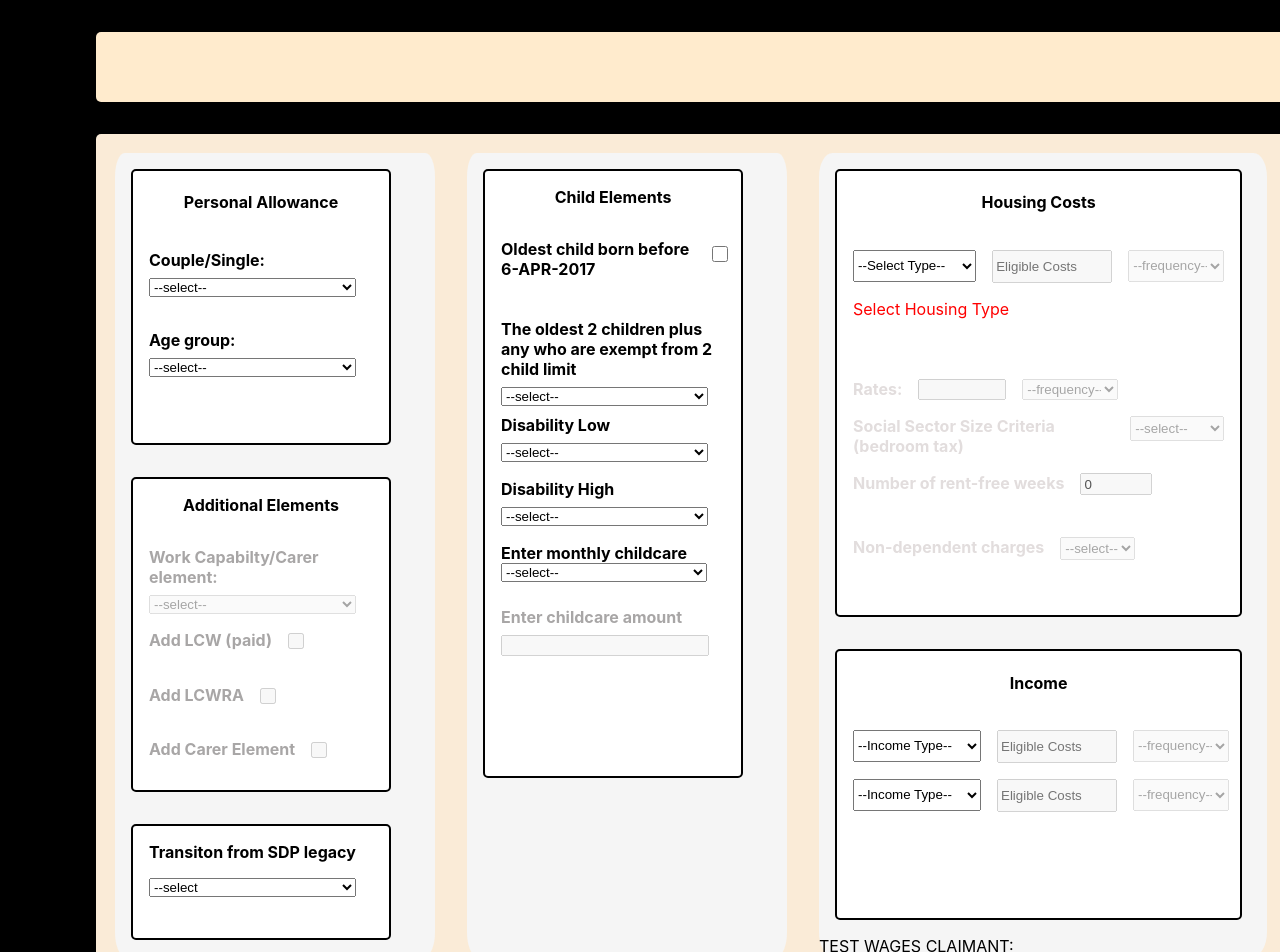
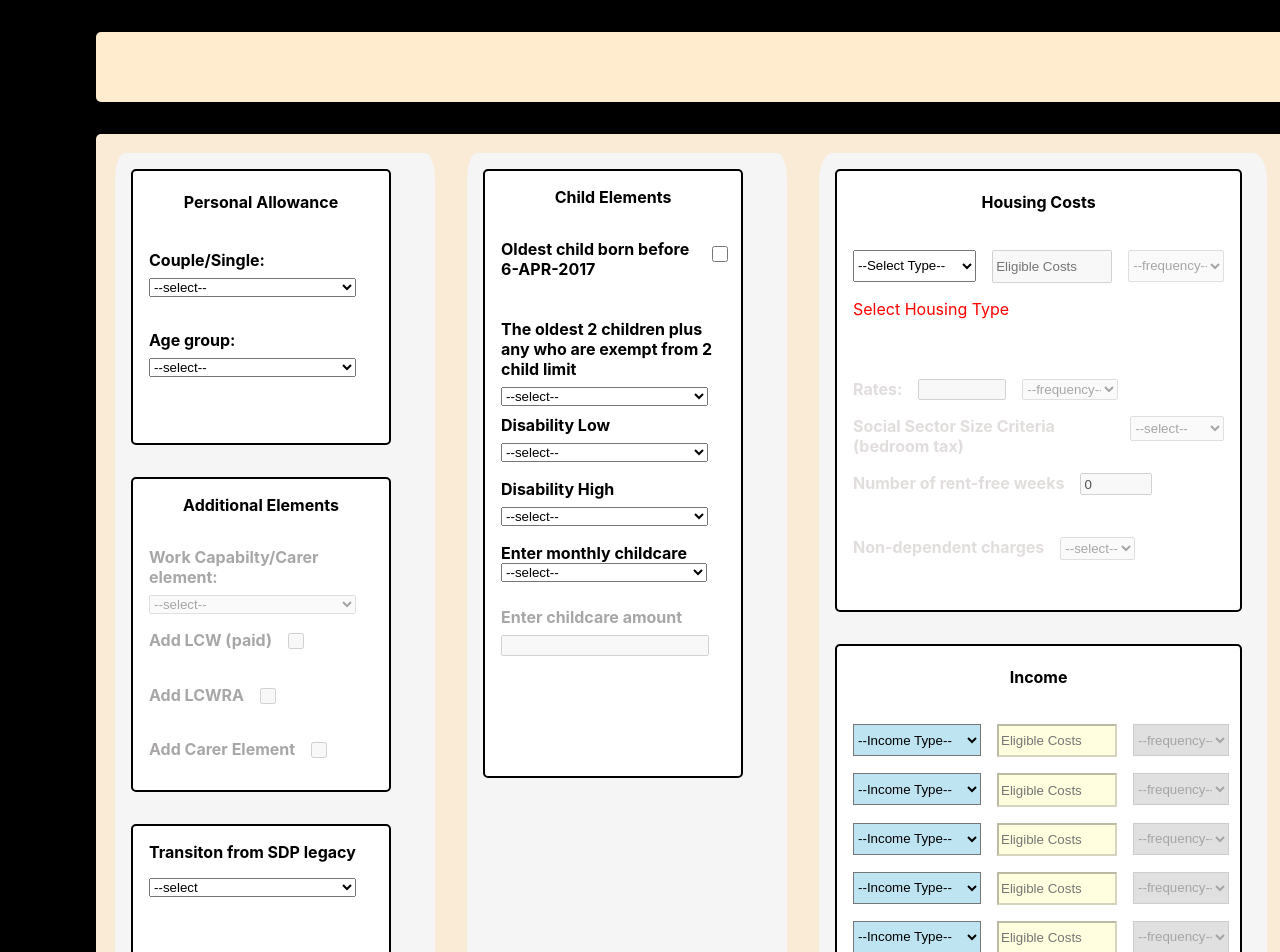
Before and after one commit to dnlstronge/benefitscalc2, a React (Create React App) app: page / in a window 1280 px wide. Shown: the top 952 px of the page. Built offline with nearby package versions, Linux system fonts and the light colour scheme.

Commit message:
[x] - added contional renders for options [] - may need to rethink this.

```diff
--- a/src/components/UC2/Income/Income.js
+++ b/src/components/UC2/Income/Income.js
@@ -9,19 +9,19 @@ const incomeREDUCER = (state, action) => {
         }
         case "WAGE_CLAIMANT": {
 
-            return {...state, earnings_claimant: Number(state.earnings_claimant) + Number(action.payload) }
+            return {...state, earnings_claimant:Number(action.payload) }
         }
         case "WAGE_PARTNER": {
-            return {...state, earnings_partner: Number(state.earnings_partner) + Number(action.payload)}
+            return {...state, earnings_partner: Number(action.payload)}
         }
         case "UNEARN": {
-            return {...state, Nunearned: Number(state.unerned) + Number(action.payload)}
+            return {...state, unearned: Number(action.payload)}
         }
         case "OTH": {
-            return {...state, other: Number(state.other) + Number(action.payload)}
+            return {...state, other: Number(action.payload)}
         }
         case "CB": {
-            return {...state, childbenefit: Number(state.childbenefit) + Number(action.payload)}
+            return {...state, childbenefit: Number(action.payload)}
         }
         default: {
             return
@@ -30,7 +30,7 @@ const incomeREDUCER = (state, action) => {
     }
 }
 
-const Income = (props) => {
+const Income = (propState) => {
 
 
     const [incomeValues, dispatchIncome] = useReducer(incomeREDUCER, {
@@ -47,11 +47,19 @@ const Income = (props) => {
 
             <div className={classes.container}>
             <h4 className={classes.heading}>Income</h4>
-            <IncomeSelect setParentState={dispatchIncome} />
-            <IncomeSelect setParentState={dispatchIncome} />
+            <IncomeSelect GLOBAL={incomeValues} setParentState={dispatchIncome} />
+            <IncomeSelect GLOBAL={incomeValues} setParentState={dispatchIncome} />
+            <IncomeSelect GLOBAL={incomeValues} setParentState={dispatchIncome} />
+            <IncomeSelect GLOBAL={incomeValues} setParentState={dispatchIncome} />
+            <IncomeSelect GLOBAL={incomeValues} setParentState={dispatchIncome} />
             </div>
-            {incomeValues.earnings_claimant !== undefined &&
-            <div> TEST WAGES CLAIMANT: {incomeValues.earnings_claimant}</div>}
+
+            <div> TEST WAGES CLAIMANT: {incomeValues.earnings_claimant}</div>
+            <div> TEST WAGES PARTNER: {incomeValues.earnings_partner}</div>
+            <div> TEST WAGES unearned {incomeValues.unearned}</div>
+            <div> TEST WAGES other: {incomeValues.other}</div>
+            <div> TEST WAGES childbenefit: {incomeValues.childbenefit}</div>
+
         </React.Fragment>
     )
 }
--- a/src/components/UC2/Income/Income.module.css
+++ b/src/components/UC2/Income/Income.module.css
@@ -4,7 +4,7 @@
     flex-direction: row;
     background: white;
     width: 90%;
-    height: 18rem;
+    height: 22rem;
     margin: 1rem 1rem 1rem 1rem;
     border: 2px solid black;
     border-radius: 5px;
--- a/src/components/UC2/Income/IncomeSelect.js
+++ b/src/components/UC2/Income/IncomeSelect.js
@@ -1,7 +1,7 @@
 import React, { useEffect, useState } from "react";
 import classes from "./IncomeSelect.module.css"
 
-const IncomeSelect = ({ setParentState }) => {
+const IncomeSelect = ({ GLOBAL, setParentState }) => {
 
     //local state:
 
@@ -61,13 +61,18 @@ const IncomeSelect = ({ setParentState }) => {
     return (
         <React.Fragment>
             <div className={classes.sub_container}>
-                <select onChange={handleType} className={classes.select_type}>
+                <select value={type} onChange={handleType} className={classes.select_type}>
                     <option value="SELECT">--Income Type--</option>
-                    <option value="WAGE_CLAIMANT">Wages (claimant)</option>
-                    <option value="WAGE_PARTNER">Wages (partner)</option>
-                    <option value="UNEARN">Unearned Income</option>
-                    <option value="OTH">Other income</option>
-                    <option value="CB">Child Benefit</option>
+
+                    <option display={GLOBAL.wages_claimant > 0 ? "none" : ""} value="WAGE_CLAIMANT">Wages (claimant)</option>
+                    {GLOBAL.earnings_partner === "" &&
+                    <option value="WAGE_PARTNER">Wages (partner)</option>}
+                    {GLOBAL.unearned === "" &&
+                    <option value="UNEARN">Unearned Income</option>}
+                    {GLOBAL.other === "" &&
+                    <option value="OTH">Other income</option>}
+                    {GLOBAL.childbenefit === "" &&
+                    <option value="CB">Child Benefit</option>}
                 </select>
                 <input value={amount} disabled={type === ""} onChange={handleAmount} className={classes.select_amount} placeholder="Eligible Costs" type="number"/>
                 <select value={freq} disabled={amount === ""} onChange={handleFreq} className={classes.select_freq}>
--- a/src/components/UC2/Income/IncomeSelect.module.css
+++ b/src/components/UC2/Income/IncomeSelect.module.css
@@ -11,6 +11,7 @@
     height: 2rem;
     margin-left: 1rem;
     margin-top: 1rem;
+    background-color: rgb(191, 228, 241);
 
 
 }
@@ -20,6 +21,7 @@
     height: 1.7rem;
     margin-left: 1rem;
     margin-top: 1rem;
+    background-color: lightyellow;
 }
 .select_freq {
     display: flex;
@@ -28,4 +30,5 @@
     margin-left: 1rem;
     margin-top: 1rem;
     margin-right: 1rem;
+    background-color: lightgrey;
 }
--- a/src/components/UC2/Main.js
+++ b/src/components/UC2/Main.js
@@ -171,7 +171,7 @@ return (
               </div>
               <div className={classes.HOUS_container}>
                 <Hous propState={MAIN_STATE} setPropState={MAIN_DISPATCH}/>
-                <Income />
+                <Income setPropState={MAIN_DISPATCH} />
               </div>
 
 
```
